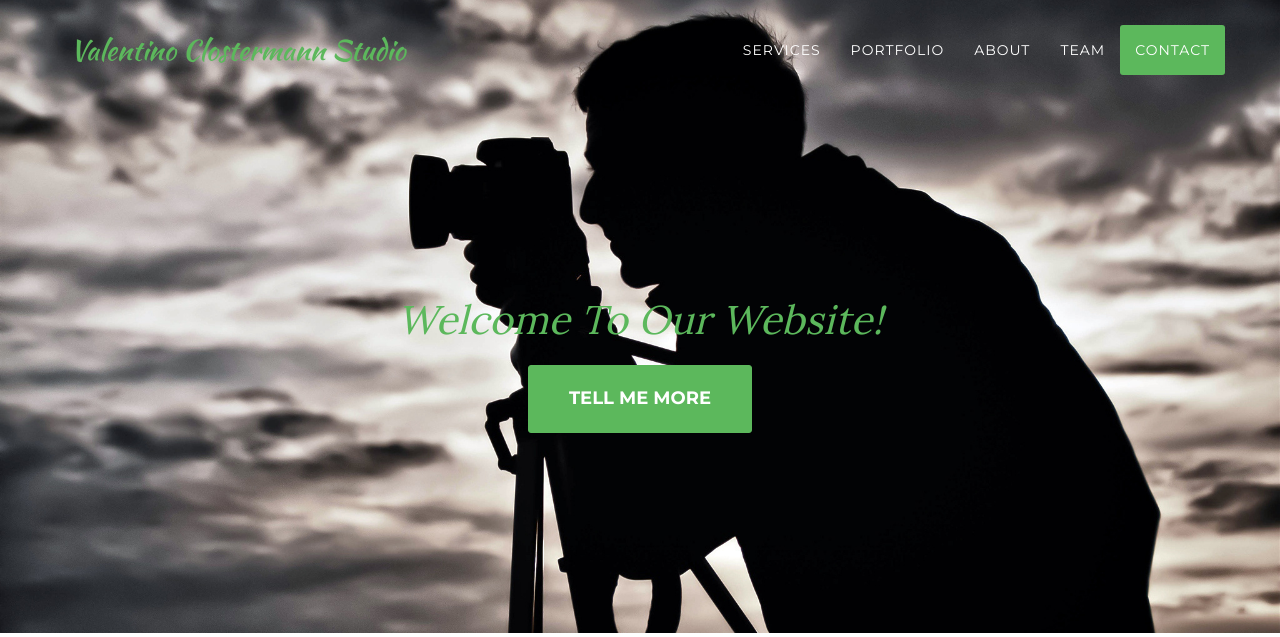
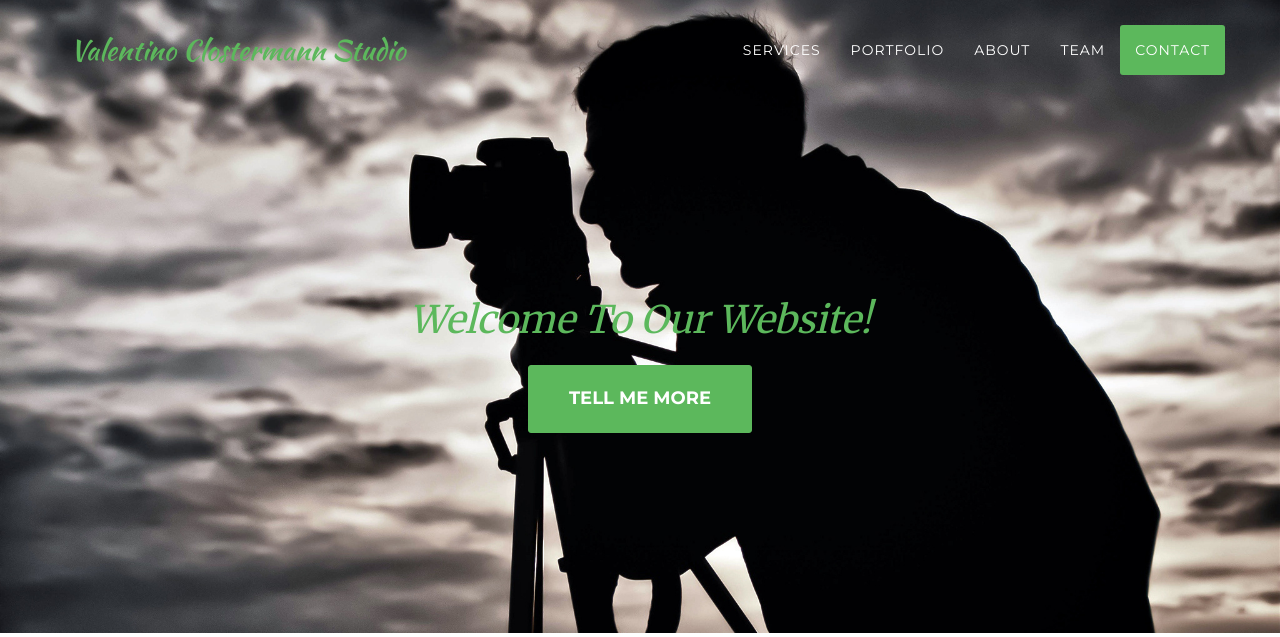
Before and after one commit to ffurie/alexey.github.io, a PHP site: page /works/clostermann/index.html in a window 1280 px wide. Shown: the top 637 px of the page. Run offline with PHP 8.4, Linux system fonts and the light colour scheme; some libraries are stand-ins or nearby versions; some web fonts are replaced.

Commit message:
Update agency.css

```diff
--- a/works/clostermann/css/agency.css
+++ b/works/clostermann/css/agency.css
@@ -8,7 +8,6 @@
 @import url('https://fonts.googleapis.com/css?family=Montserrat:400,700&display=swap');
 @import url('https://fonts.googleapis.com/css?family=Roboto+Slab:100,300,400,700&display=swap');
 @import url('https://fonts.googleapis.com/css?family=Merriweather&display=swap');
-@import url('https://fonts.googleapis.com/css?family=Lora&display=swap');
 
 body {
     overflow-x: hidden;
@@ -311,10 +310,8 @@ header .intro-text .intro-heading {
 
     header .intro-text .intro-lead-in {
         margin-bottom: 25px;
-        /*font-family: "Droid Serif","Helvetica Neue",Helvetica,Arial,sans-serif; */
-        /*font-family: 'Merriweather', serif;*/
-        font-family: 'Lora', serif;
-        font-size: 40px;
+        font-family: 'Merriweather', serif;
+        font-size: 38px;
         font-style: italic;
         line-height: 40px;
         color: #5CB85C;
```
